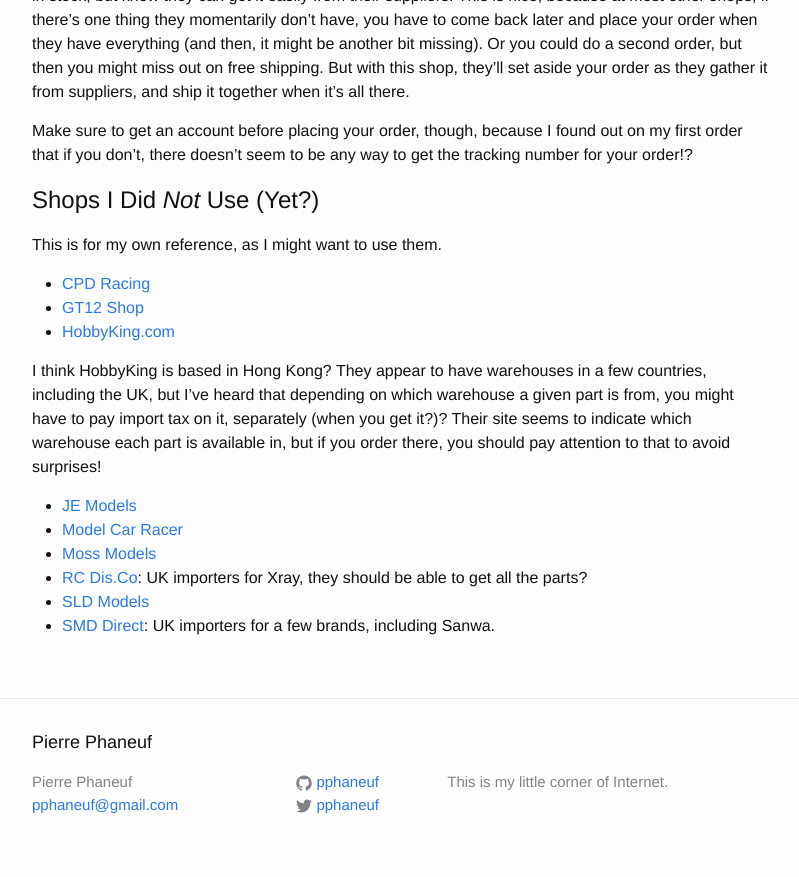
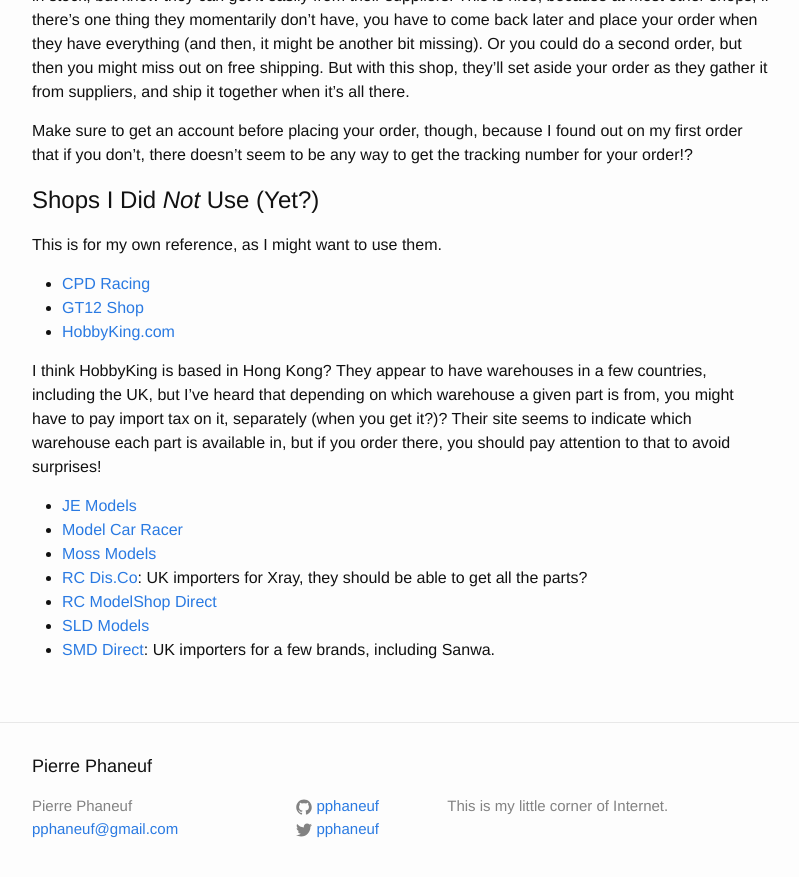
Before and after one commit to pphaneuf/pphaneuf.github.io, a Jekyll site: the page built from _rccars/shops.md, in a window 1280 px wide and 900 px high, scrolled down 924 px. Shown: the top 877 px of the window, without its empty margins (238-1037 px from the left). Built offline with Jekyll 4.4.1, drawn with Linux system fonts in a browser that asks for light colours.

Commit message:
Add RC ModelShop Direct to the list of shops.

```diff
--- a/_rccars/shops.md
+++ b/_rccars/shops.md
@@ -78,5 +78,6 @@
  - [Model Car Racer](http://modelcarracer.com/)
  - [Moss Models](http://www.mossrcmodels.co.uk/)
  - [RC Dis.Co](http://www.rcdisco.com/): UK importers for Xray, they should be able to get all the parts?
+ - [RC ModelShop Direct](http://rcmodelshopdirect.com/)
  - [SLD Models](http://www.sldmodels.co.uk/)
  - [SMD Direct](http://www.smddirect.co.uk/): UK importers for a few brands, including Sanwa.
```
